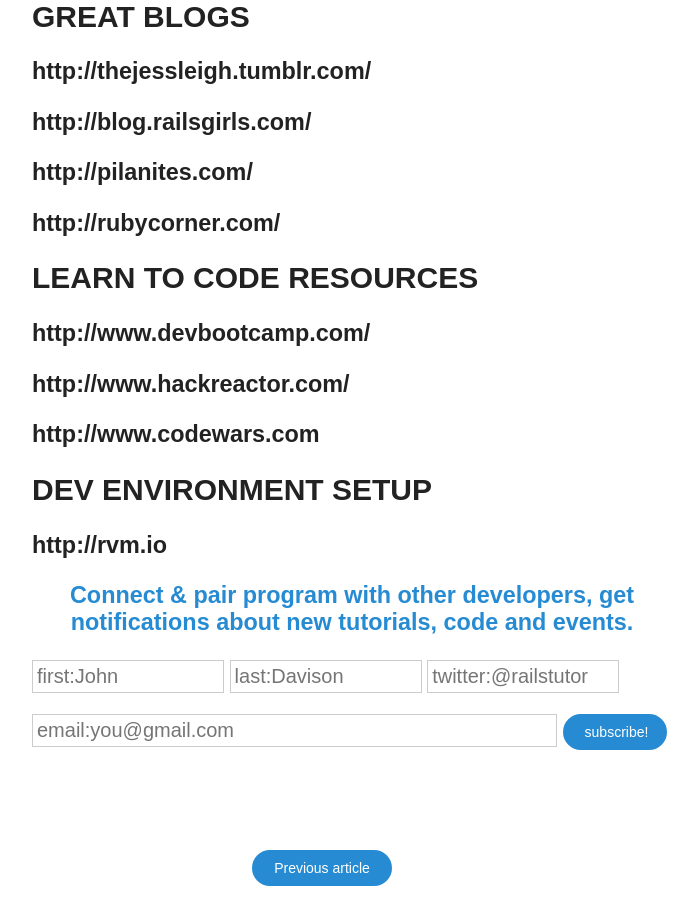
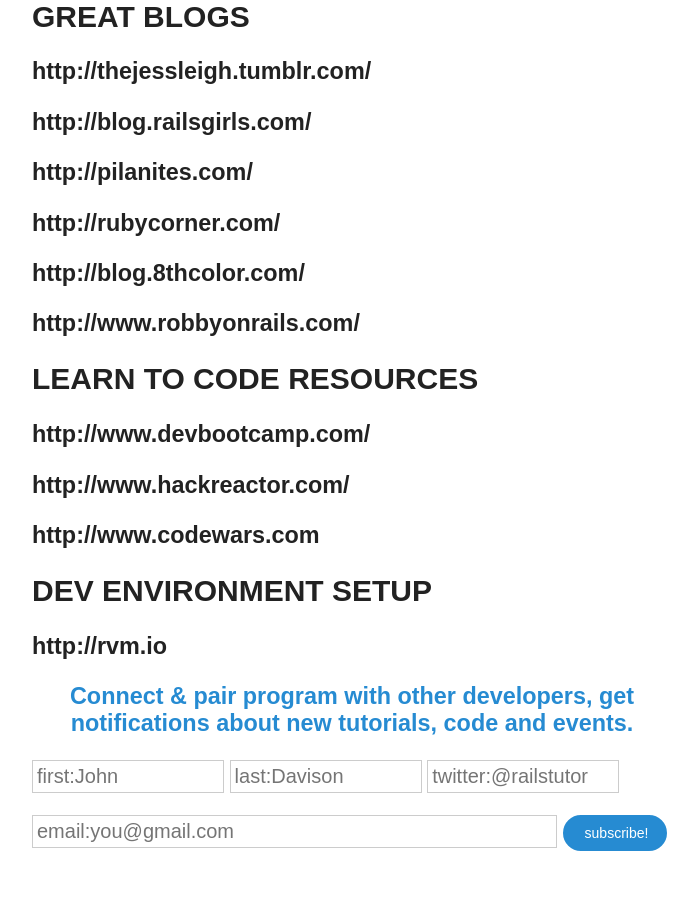
Before and after one commit to jcdavison/rubyonrailstutor.github.io, a Jekyll site: the page built from _posts/2014-03-19-blog-roll.md, in a window 1280 px wide and 900 px high, scrolled down 596 px. Shown: the whole window, without its empty margins (318-1016 px from the left). Built offline with Jekyll 4.4.1, drawn with Linux system fonts in a browser that asks for light colours; nearby versions of some CDN libraries; comment, search, counter and statistics services are not loaded; some of the changed lines change nothing that is shown.

Commit message:
update blogroll

```diff
--- a/_posts/2014-03-19-blog-roll.md
+++ b/_posts/2014-03-19-blog-roll.md
@@ -19,6 +19,10 @@
 
 ### [http://rubycorner.com/](http://rubycorner.com/ping/xmlrpc/01d856027f0ea96335e4ec409ab3692bc098a648)
 
+### [http://blog.8thcolor.com/](http://blog.8thcolor.com/)
+
+### [http://www.robbyonrails.com/](http://www.robbyonrails.com/)
+
 
 ## LEARN TO CODE RESOURCES
 
```
